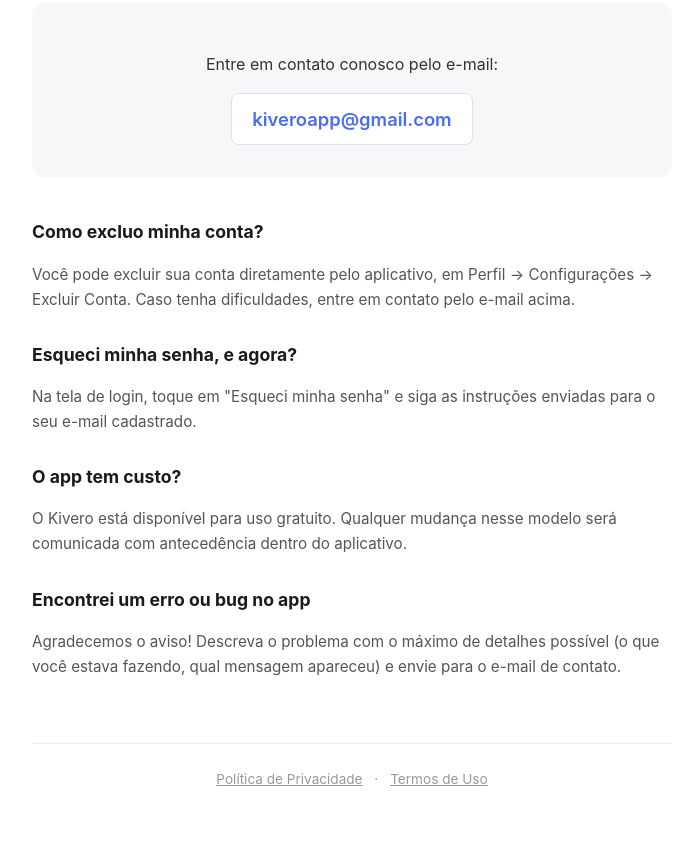
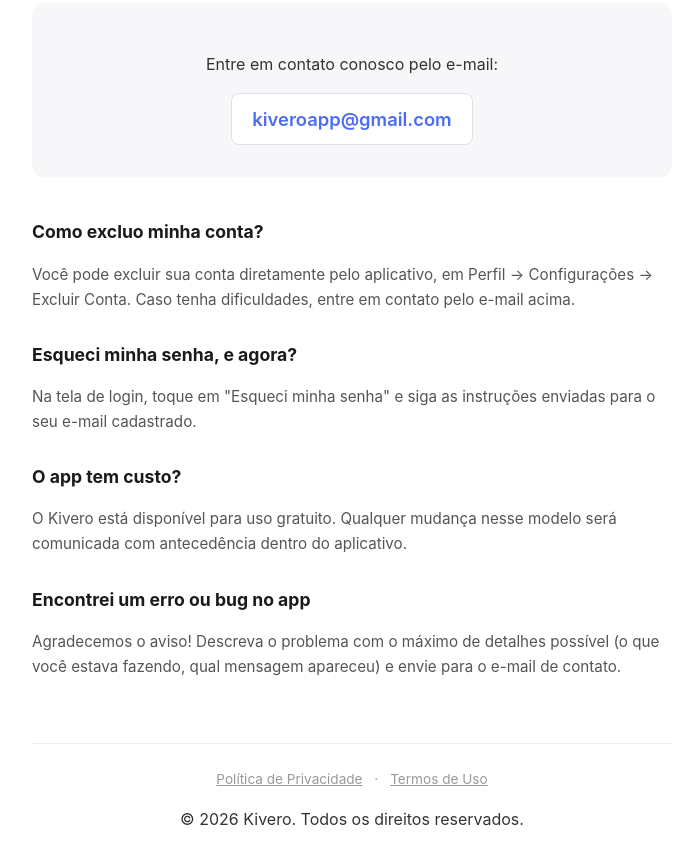
Before and after one commit to kiveroapp/kivero.suporte, a plain HTML site: page index.html in a window 1280 px wide. Shown: the part 325-1190 px from the top of the page, without its empty margins (288-978 px from the left). Drawn offline with Linux system fonts and the light colour scheme.

Commit message:
Fix HTML footer and copyright year

```diff
--- a/index.html
+++ b/index.html
@@ -117,5 +117,7 @@
   <a href="https://kiveroapp.github.io/app-terms/">Termos de Uso</a>
 </footer>
 
+<p> © 2026 Kivero. Todos os direitos reservados. </p>
+
 </body>
 </html>
```
